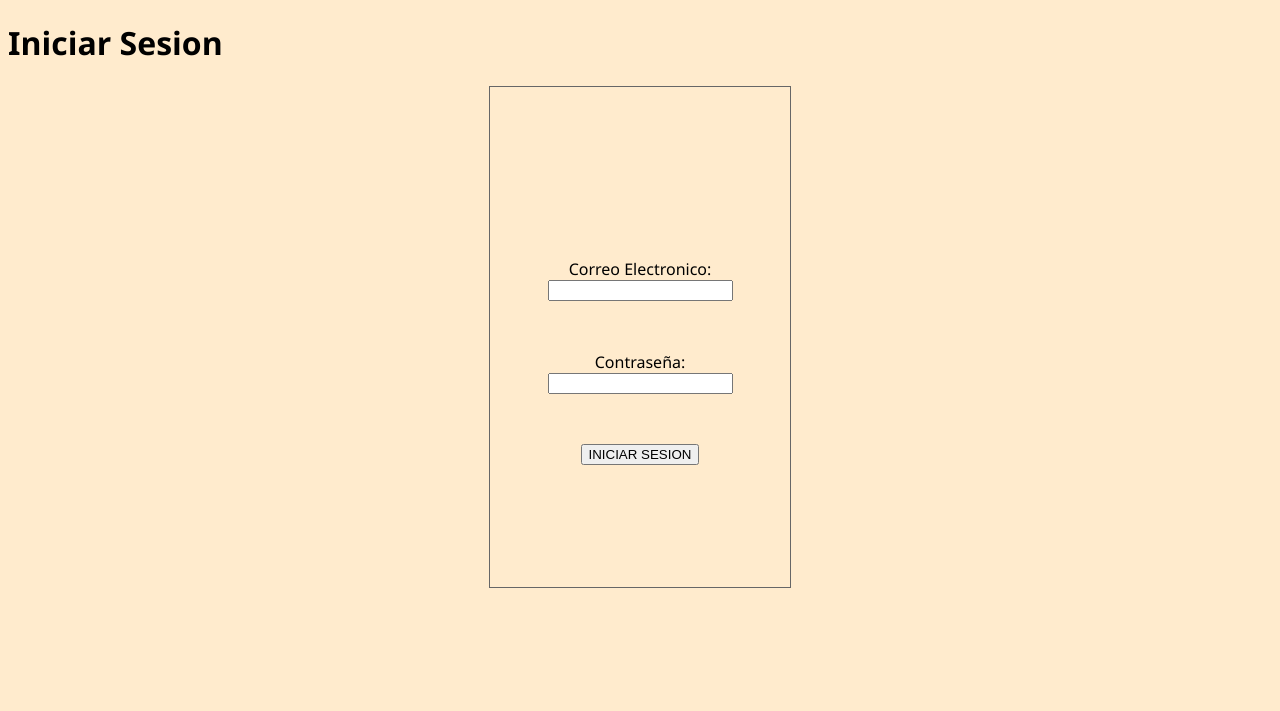
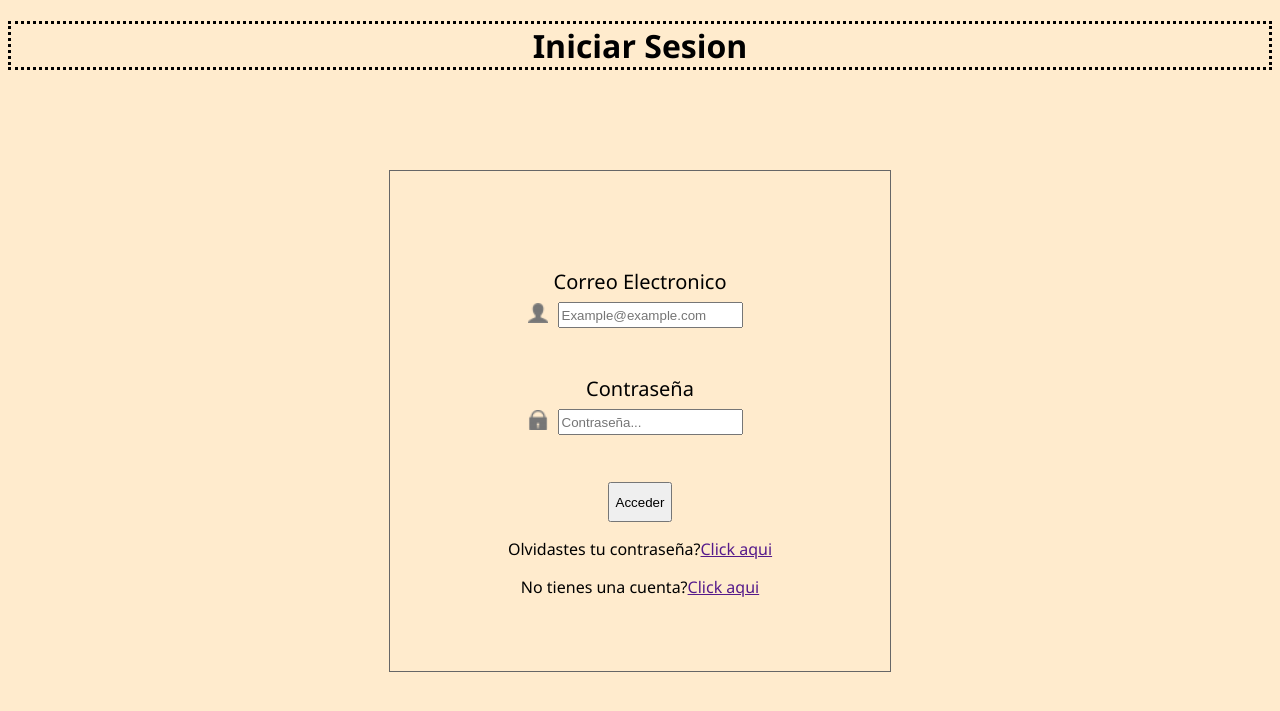
Before and after one commit to JFabrizioMc/TS-II-Final-Project, a PHP site: page /login.php in a window 1280 px wide. Shown: the top 711 px of the page. Run offline with PHP 8.4, Linux system fonts and the light colour scheme.

Commit message:
mejorando login v3

```diff
--- a/estilos/configuracion.css
+++ b/estilos/configuracion.css
@@ -1,34 +1,68 @@
 body{
     background-color : blanchedalmond;
     font-family: 'Segoe UI', Tahoma, Geneva, Verdana, sans-serif;
+}
+
+h1{
+    text-align: center;
+    border-style: dotted;
+}
+
+.div1{
+    margin : 40px ;
+    display: block;
+}
+
+.asd {
+    display: flex;
+    margin-left: auto;
+    margin-right: auto;
+    height: 40px;
+    justify-content: center;
+    align-items: center;
 
 }
 
-.mod{
-    margin : 50px ;
+
+
+
+
+.asd1 {
+    margin-left: auto;
+    margin-right: auto;
+    height: 20px;
 }
 
-.mod input {
-    display: block;
+.div1 label {
+    text-align: center;
+    font-size: 20px;
+}
+
+.div1 input{
+    height: 20px;
+    margin: 10px;
+
+}
+
+.div1 img {
     margin-left: auto;
     margin-right: auto;
-}
-
-.mod label {
-    text-align: center;
+    height: 20px;
 }
 
 
-form{
+
+.padre_login{
     text-align: center;
-    margin: 0 auto;
+    margin: 100px auto;
     align-content: center;
     border: 1px solid #666666;
-    width: 300px;
+    width: 500px;
     height: 500px;
 }
 
 .boton{
     display: block;
     margin : auto ;
+    height: 40px;
 }
--- a/login.php
+++ b/login.php
@@ -1,30 +1,55 @@
 <!DOCTYPE html>
 <html lang="en">
+
 <head>
     <meta charset="UTF-8">
     <meta name="viewport" content="width=device-width, initial-scale=1.0">
     <meta http-equiv="X-UA-Compatible" content="ie=edge">
     <title>Login</title>
     <link rel="stylesheet" href="estilos/configuracion.css">
+</head>
 
-</head>
 <body>
     <h1>Iniciar Sesion</h1>
+    <form action="procesar_login.php" method="POST">
+        <div class="padre_login">
+            <div class="div1">
+                <label name="usuario">Correo Electronico</label>
+                <div class="asd">
+                    <div class="hijo">
+                        <img src="imagenes/usuario.png" name="usuario">
+                    </div>
+                    <div class="hijo">
+                        <input type="email" name="usuario" placeholder="Example@example.com">
+                    </div>
+                </div>
+            </div>
+
+            <div class="div1">
+                <label name="contraseña">Contraseña</label>
+                <div class="asd">
+                    <div>
+                        <img src="imagenes/password.png" name="contraseña">
+                    </div>
+                    <div>
+                        <input type="password" name="contraseña" placeholder="Contraseña...">
+                    </div>
+
+                </div>
+
+            </div>
 
 
-    <form action="procesar_login.php" method="POST">
-        <div class="mod">
-            <label name="usuario">Correo Electronico:</label>
-            <input type="email" name="user">
-        </div>
+            <button class="boton">Acceder</button>
+            <div>
+                <p>Olvidastes tu contraseña?<a href="">Click aqui</a></p>
+                <p>No tienes una cuenta?<a href="">Click aqui</a></p>
+            </div>
 
-        <div class="mod" >
-            <label name="contraseña">Contraseña:</label>
-            <input type="password" name="contraseña" >
+
         </div>
 
 
-        <button class="boton">INICIAR SESION</button>
 
     </form>
 
@@ -34,4 +59,5 @@
 
 
 </body>
+
 </html>
```
Also changed, not shown: procesar_login.php (+0 -9 lines), imagenes/password.png (added), imagenes/usuario.png (added).
